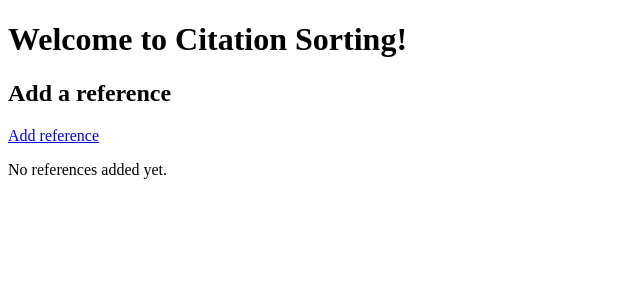
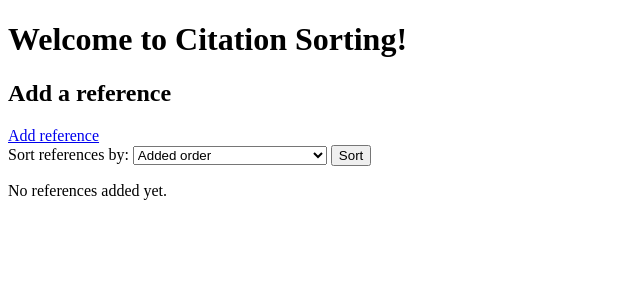
Before and after one commit to TuomasCS/CitationSorter4000, a Flask app: page / in a window 1280 px wide. Shown: the top 300 px of the page, without its empty margins (0-640 px from the left). Run offline with Flask 3, Linux system fonts and the light colour scheme.

Commit message:
Added reference sorting to the website

```diff
--- a/pyproject.toml
+++ b/pyproject.toml
@@ -5,6 +5,7 @@ description = "Add your description here"
 readme = "README.md"
 requires-python = ">=3.14"
 dependencies = [
+    "chromium>=0.0.0",
     "coverage>=7.17.3",
     "flask>=3.1.3",
     "flask-sqlalchemy>=3.1.1",
--- a/src/app.py
+++ b/src/app.py
@@ -9,6 +9,69 @@ from src.reference_config import (
     ENTRY_TYPE_ALIASES,
     FIELD_LABELS
 )
+
+SORT_OPTIONS = {
+    "default": "Added order",
+    "author_asc": "Author (A to Z)",
+    "author_desc": "Author (Z to A)",
+    "page_count_asc": "Page count (fewest first)",
+    "page_count_desc": "Page count (most first)",
+    "type_asc": "Reference type (A to Z)",
+    "year_asc": "Reference year (oldest first)",
+    "year_desc": "Reference year (newest first)",
+}
+
+
+def _page_count(pages):
+    if pages is None:
+        return None
+
+    value = str(pages).strip()
+    if re.fullmatch(r"[0-9]+", value):
+        return int(value)
+
+    page_range = re.fullmatch(r"([0-9]+)\s*(?:--?|[–—])\s*([0-9]+)", value)
+    if page_range:
+        start, end = (int(page) for page in page_range.groups())
+        return abs(end - start) + 1
+    return None
+
+
+def _sort_references(references, sort_by):
+    if sort_by not in SORT_OPTIONS or sort_by == "default":
+        return references, "default"
+
+    sort_config = {
+        "author_asc": ("author", False, lambda value: value.casefold()),
+        "author_desc": ("author", True, lambda value: value.casefold()),
+        "page_count_asc": ("pages", False, _page_count),
+        "page_count_desc": ("pages", True, _page_count),
+        "type_asc": ("type", False, lambda value: value.casefold()),
+        "year_asc": ("publish_year", False, int),
+        "year_desc": ("publish_year", True, int),
+    }
+    column, reverse, convert = sort_config[sort_by]
+    present = []
+    missing = []
+
+    for reference in references:
+        value = getattr(reference, column, None)
+        if value is None or not str(value).strip():
+            missing.append(reference)
+            continue
+        try:
+            key = convert(value)
+        except ValueError:
+            missing.append(reference)
+            continue
+        if key is None:
+            missing.append(reference)
+        else:
+            present.append((key, reference))
+
+    present.sort(key=lambda item: item[0], reverse=reverse)
+    return [reference for _, reference in present] + missing, sort_by
+
 
 def _escape_bibtex(value): #converts character latex treats differently into safer options
     replacements = {
@@ -57,9 +120,17 @@ def field_label(column):
 
 @app.route("/")
 def index():
-    references = get_all_sources()
+    references, sort_by = _sort_references(
+        get_all_sources(), request.args.get("sort", "default")
+    )
 
-    return render_template("index.html", references=references, form_values={})
+    return render_template(
+        "index.html",
+        references=references,
+        form_values={},
+        sort_options=SORT_OPTIONS,
+        sort_by=sort_by,
+    )
 
 @app.route("/create", methods=["GET", "POST"])
 def add_reference():
--- a/src/db_helper.py
+++ b/src/db_helper.py
@@ -53,7 +53,7 @@ def add_source(values):
 
 
 def get_all_sources():
-   sql = """SELECT id, name
+   sql = """SELECT id, name, type, author, publish_year, pages
             FROM sources
             ORDER BY id ASC"""
    return db.session.execute(text(sql)).fetchall()
--- a/src/templates/index.html
+++ b/src/templates/index.html
@@ -13,6 +13,16 @@
     <h2>Add a reference</h2>
     <a href="/create" role="button">Add reference</a>
 
+    <form method="get" action="/">
+      <label for="sort">Sort references by:</label>
+      <select id="sort" name="sort">
+        {% for option, label in sort_options.items() %}
+          <option value="{{ option }}" {% if option == sort_by %}selected{% endif %}>{{ label }}</option>
+        {% endfor %}
+      </select>
+      <button type="submit">Sort</button>
+    </form>
+
     {% if references %}
       <h2>List of your added references</h2>
       <ul>
```
Also changed, not shown: src/tests/app_test.py (+80 -1 lines), README.md, 1 other file.
